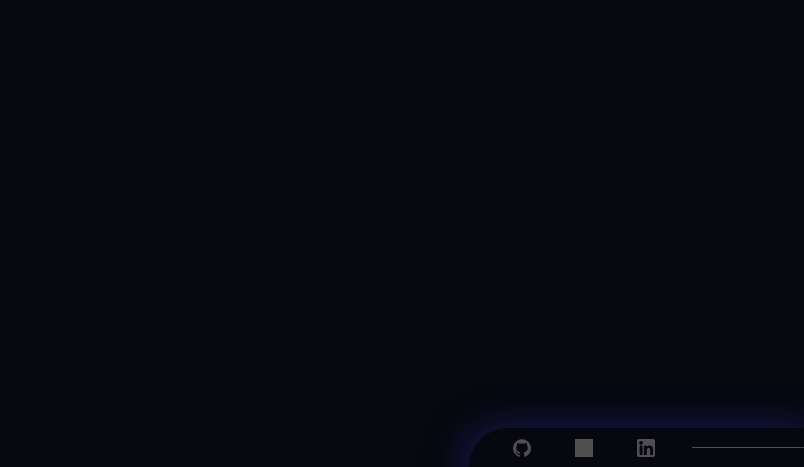
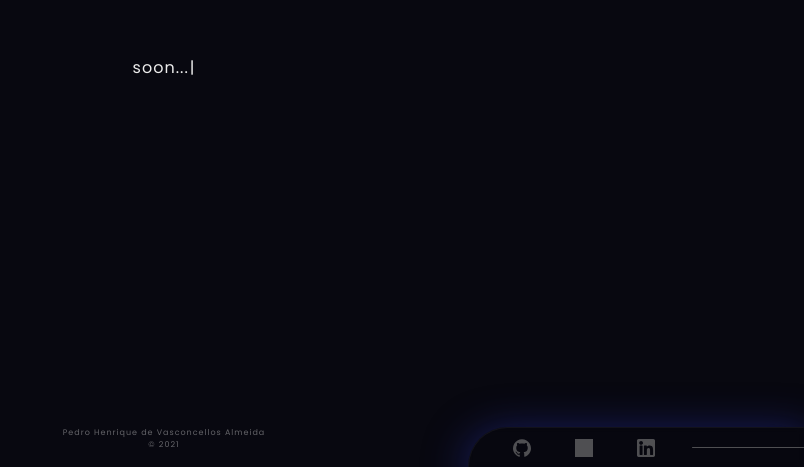
Before and after one commit to pedrovasalmeida/github-pages, a React (Create React App) app: page / in a window 1280 px wide. Shown: the part 333-800 px from the top of the page, without its empty margins (476-1280 px from the left). Built offline with nearby package versions, Linux system fonts and the light colour scheme; grey boxes are pictures that could not be loaded.

Commit message:
add my name to page footer

```diff
--- a/src/components/Home/index.tsx
+++ b/src/components/Home/index.tsx
@@ -4,7 +4,7 @@ import LinkedinIcon from '../../assets/linkedin.svg';
 
 import Typewriter from 'typewriter-effect';
 
-import { Container, FloatSocialBar, MainContent } from './styles';
+import { Container, FloatSocialBar, MainContent, CreatedByMe } from './styles';
 
 export function Home() {
 	function redirectClickTo(url: string) {
@@ -40,6 +40,10 @@ export function Home() {
 						loop: true,
 					}}
 				/>
+
+				<CreatedByMe>
+					Pedro Henrique de Vasconcellos Almeida<br />&copy; 2021
+				</CreatedByMe>
 			</MainContent>
 		</Container>
 	);
--- a/src/components/Home/styles.ts
+++ b/src/components/Home/styles.ts
@@ -87,3 +87,15 @@ export const MainContent = styled.div`
 	width: 100%;
 	height: 100%;
 `;
+
+export const CreatedByMe = styled.span`
+	font-size: .5rem;
+	position: absolute;
+	bottom: 4rem;
+	opacity: .4;
+	text-align: center;
+
+	@media (min-width: 1100px) {
+		bottom: 1rem;
+	}
+`;
--- a/src/routes/index.tsx
+++ b/src/routes/index.tsx
@@ -6,7 +6,6 @@ export function Routes() {
 	return (
 		<Switch>
 			<Route component={Home} path="/" exact />
-			<Route component={Home} path="/bye" exact />
 
 			<Redirect from="*" to="/" />
 		</Switch>
```
